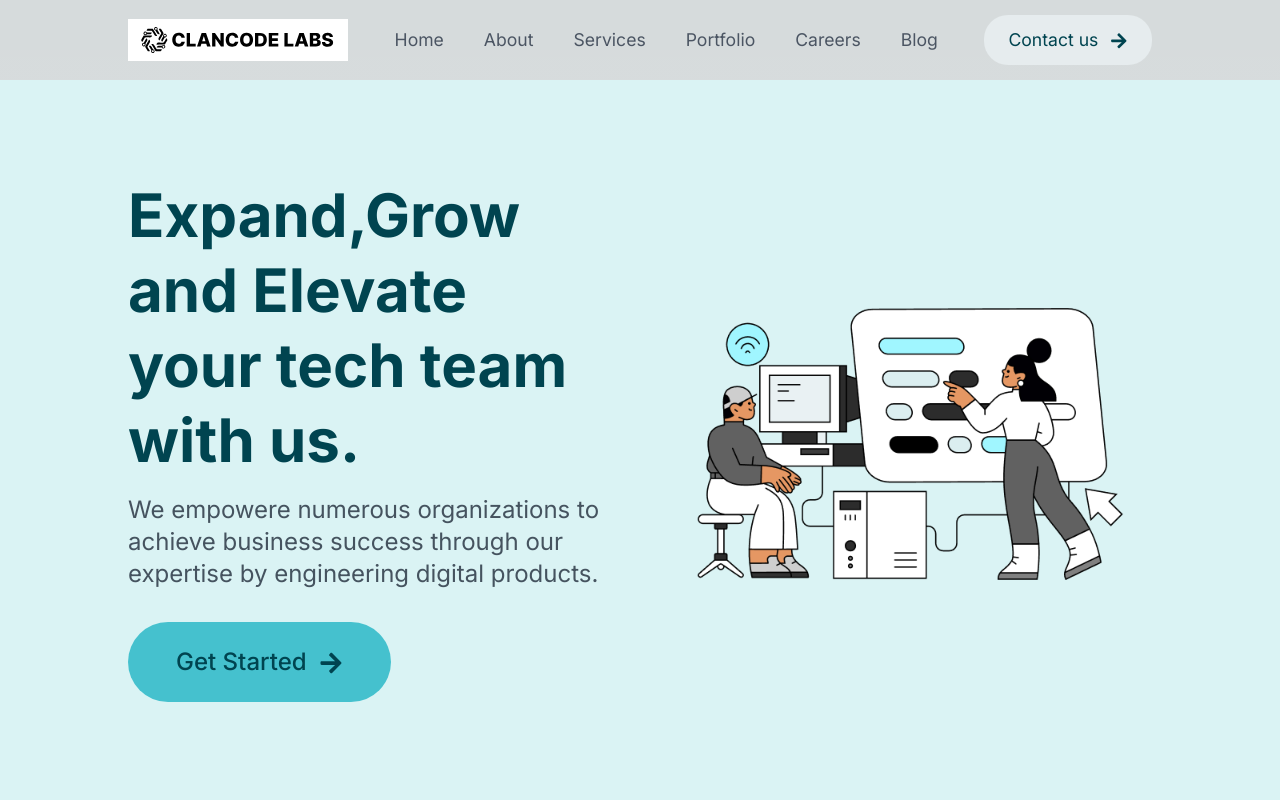
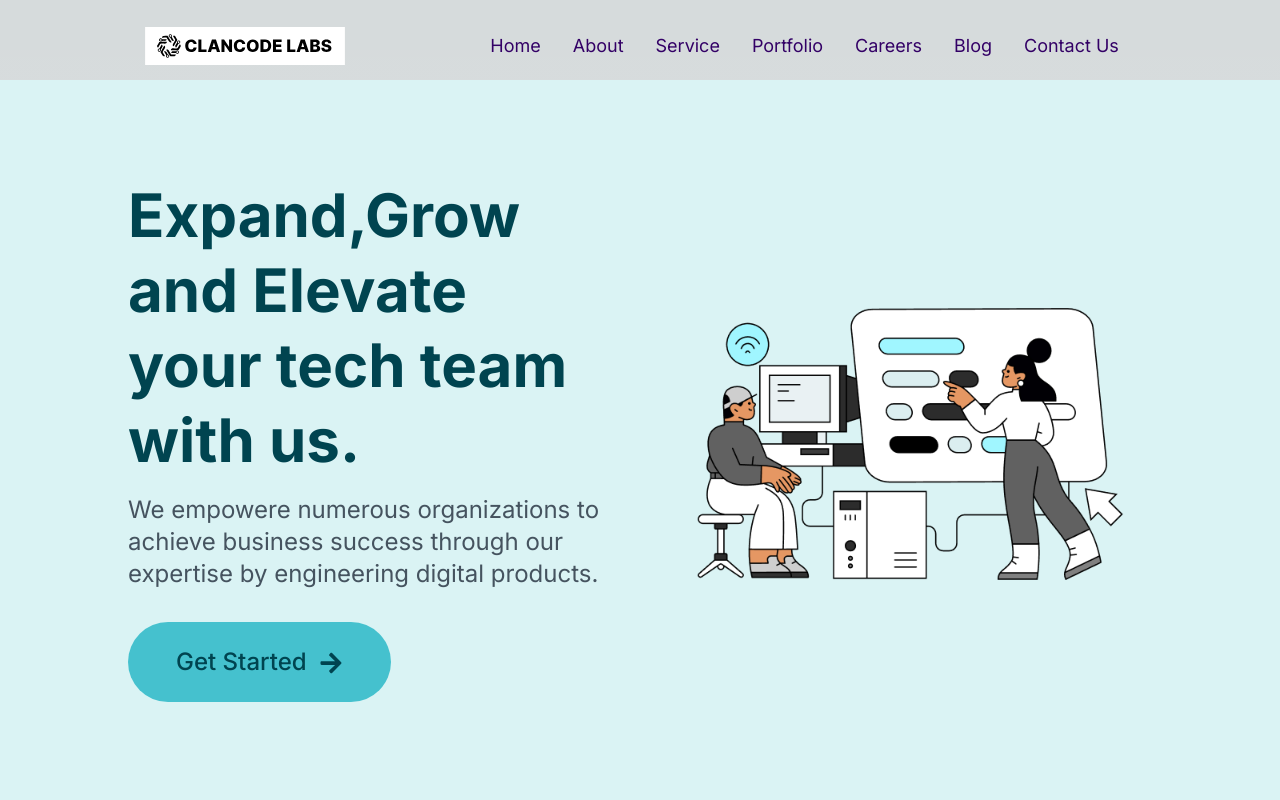
Before and after one commit to arthathagary/clancode-labs-side, a Next.js app: page / in a window 1280 px wide. Shown: the top 800 px of the page. Built offline with nearby package versions, Linux system fonts and the light colour scheme.

Commit message:
design Navbar

```diff
--- a/src/app/components/HeroSection.jsx
+++ b/src/app/components/HeroSection.jsx
@@ -6,7 +6,7 @@ import HeroImg from '../../../public/assets/images/heroImg.png'
 import {motion} from 'framer-motion';
 const HeroSection = () => {
   return (
-    <div className='md:flex bg-[#DAF3F4] lg:h-[90vh] w-full md:px-32 px-8 py-6 md:py-0'>
+    <div className='md:flex mt-[80px] bg-[#DAF3F4] lg:h-[90vh] w-full md:px-32 px-8 py-6 md:py-0'>
     <motion.div
     initial={{x:'-100vw'}}
     animate={{x:0}}
--- a/src/app/components/NavBar.jsx
+++ b/src/app/components/NavBar.jsx
@@ -1,54 +1,86 @@
 'use client';
-import React,{useState} from 'react'
+import React,{useState,useEffect} from 'react'
 import {FaBars,FaTimes,FaArrowRight} from 'react-icons/fa'
 import Image from 'next/image'
 import Logo from '../../../public/assets/images/logo.svg'
+import Link from 'next/link'
 import ServiceDropDown from './ServiceDropDown';
 
 const NavBar = () => {
   const [nav,setNav] = useState(false);
+  const [color,setColor]=useState('transparent')
+  const [text,setText] =useState('white')
 
   const handleHamClick = ()=>setNav(!nav)
+
+useEffect(()=>{
+  const change=()=>{
+    if(window.scrollY>=90){
+
+      setColor('rgb(30, 30, 30)')
+      setText('white')
+    }
+    else{
+      setColor('transparent')
+      setText('	#330066 ')
+    }
+  }
+  window.addEventListener('scroll',change);
+},[])
 
   const [menu,setMenu] = useState(true);
   const handleMouseOver = ()=>{
     setMenu(!menu);
   }
   return (
-    <nav className='flex justify-between w-full h-[80px] items-center md:px-32 px-8 '>
-        <div className='md:w-[220px] w-48'><Image src={Logo} objectFit='cover' alt='logo'/></div>
 
-        {/* {Desktop Menus} */}
+<div style={{backgroundColor:`${color}`}} className='fixed z-40   left-0 top-0 w-full ease-in-out duration-500 '>
+  <div className=' w-full m-auto bg-transparent flex justify-evenly items-center p-4 text-black'>
+<Link href='#'>
+          <div style={{color:`${text}`}}  className='w-[200px] bg-black'><Image src={Logo}/></div>
+        </Link>
+  <ul style={{color:`${text}`}} className='hidden md:flex md:text-xs lg:text-lg  '>
+    <li className='p-4'>
+      <Link href="#">Home</Link>
+    </li>
+    <li className='p-4 '>
+      <Link href="#">About</Link>
+    </li>
+   <li className='p-4 '><Link href="#">Service</Link></li>
+   <li className='p-4 '><Link href="#">Portfolio</Link></li>
+   <li className='p-4 '><Link href="#">Careers</Link></li>
+   <li className='p-4 '><Link href="#">Blog</Link></li>
+   <li className='p-4 '><Link href="#">Contact Us</Link></li>
 
-            <ul className='hidden md:flex gap-4'>
-                <a href=''><li className='text-[1.1rem] text-gray-600 hover:text-gray-950'>Home</li></a>
-                <a href='#aboutpage'><li className='text-[1.1rem] text-gray-600 hover:text-gray-950'>About</li></a>
-                <a href='#services' onMouseOver={handleMouseOver}><li className='text-[1.1rem] text-gray-600 hover:text-gray-950'>Services</li></a>
-                <a href='/'><li className='text-[1.1rem] text-gray-600 hover:text-gray-950'>Portfolio</li></a>
-                <a href=''><li className='text-[1.1rem] text-gray-600 hover:text-gray-950'>Careers</li></a>
-                <a href=''><li className='text-[1.1rem] text-gray-600 hover:text-gray-950'>Blog</li></a>
-            </ul>
+  </ul>
 
-        <button className='group hidden md:flex bg-[#E6ECEE] py-3 px-6 rounded-3xl text-[1.1rem] text-[#004450]'><span>Contact us</span><span><FaArrowRight className='inline-flex items-center ml-3 justify-center group-hover:rotate-90 group-hover:duration-300'/></span></button>
 
-        {/* {Hamburger Button} */}
-        <div onClick={handleHamClick} className='z-10 md:hidden cursor-pointer'>
-        {!nav?<FaBars/>:<FaTimes/>}
-        </div>
+  {/* mobile Icons */}
 
-        {/* {Mobile Menus} */}
+  <div className=' md:hidden z-50 block cursor-pointer'  onClick={handleHamClick}>
 
-        <ul className={!nav ? 'hidden': 'absolute top-0 left-0 w-full h-screen bg-[white] flex flex-col justify-center items-center'}>
-                <li className='py-6 text-4xl'>Home</li>
-                <li className='py-6 text-4xl'>About</li>
-                <li className='py-6 text-4xl'>Services</li>
-                <li className='py-6 text-4xl'>Portfolio</li>
-                <li className='py-6 text-4xl'>Careers</li>
-                <li className='py-6 text-4xl'>Blog</li>
-                <button className='py-6 text-4xl'>Contact Us</button>
-            </ul>
+        {!nav?<FaBars size={20} style={{color:`${text}`}} className='text-white'/>:<FaTimes size={20} style={{color:`${text}`}}/>}
 
-    </nav>
+  </div>
+  {/* Mobile menu */}
+  <div style={{color:`${text}`}} className={nav ? ' md:hidden  absolute top-0 right-0 bottom-0 left-0 flex justify-center items-center w-full h-screen bg-black  text-center ease-in-out duration-500':'md:hidden  absolute top-0 right-0 bottom-0 left-[-100%] flex justify-center items-center w-full h-screen bg-slate-500  text-center ease-in-out duration-500 '}>
+  <ul>
+    <li className='p-4 text-2xl hover:text-gray-900  text-white '>
+      <Link href="#">Home</Link>
+    </li>
+    <li className='p-4 text-2xl hover:text-gray-900  text-white  '>
+      <Link href="#">About</Link>
+    </li>
+   <li className='p-4 text-2xl hover:text-gray-900   text-white '><Link href="#">Service</Link></li>
+   <li className='p-4 text-2xl hover:text-gray-900   text-white '><Link href="#">Portfolio</Link></li>
+   <li className='p-4 text-2xl hover:text-gray-900   text-white '><Link href="#">Careers</Link></li>
+   <li className='p-4 text-2xl hover:text-gray-900   text-white '><Link href="#">Blog</Link></li>
+   <li className='p-4 text-2xl hover:text-gray-900   text-white '><Link href="#">Contact Us</Link></li>
+
+  </ul>
+  </div>
+  </div>
+</div>
 
 
   )
```
